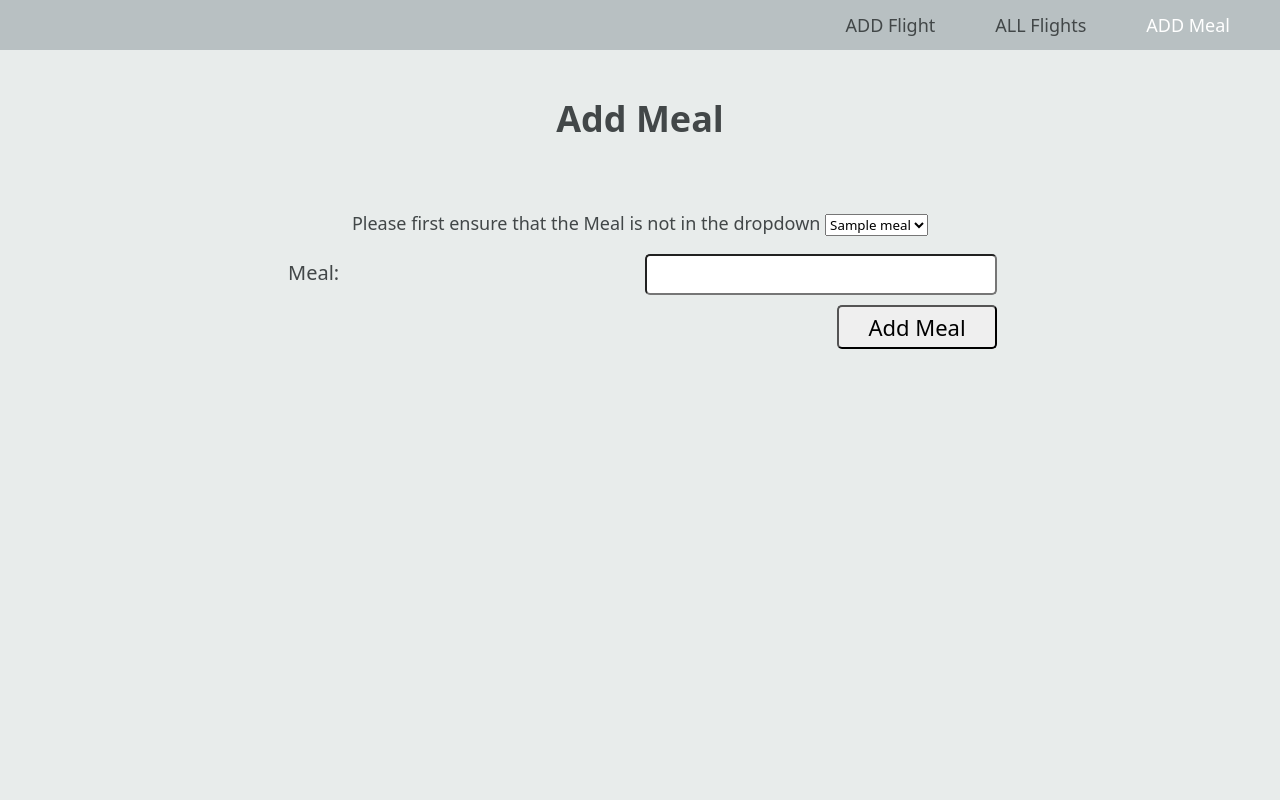
After one commit to ronrain/mongoose-flights, a Node server app: page /meals/new in a window 1280 px wide. The commit adds this page. Run offline with Node 20, Linux system fonts and the light colour scheme; tables that the repository leaves empty hold one stand-in row (values such as "Sample post"); some libraries are stand-ins or nearby versions.

Commit message:
part 3 complete

```diff
--- /dev/null
+++ b/controllers/meals.js
@@ -0,0 +1,31 @@
+import { Meal } from "../models/meal.js";
+
+function newMeal(req, res) {
+  Meal.find({})
+  .then(meals => {
+    res.render('meals/new', {
+      meals: meals,
+      title: 'Add Meal',
+    })
+  })
+  .catch(err => {
+    console.log(err)
+    res.redirect("/flights")
+  })
+}
+
+function create(req, res){
+  Meal.create(req.body)
+  .then(meal => {
+    res.redirect('/meals/new')
+  })
+  .catch(err => {
+    console.log(err)
+    res.redirect("/meals/new")
+  })
+}
+
+export {
+  newMeal as new,
+  create
+}
--- a/models/flight.js
+++ b/models/flight.js
@@ -25,7 +25,8 @@ const flightSchema = new Schema({
     max: 9999
   },
   departs: Date,
-  tickets: [ticketSchema]
+  tickets: [ticketSchema],
+  food: [{type: Schema.Types.ObjectId, ref: 'Meal'}]
 },{
   timestamps: true
 })
--- /dev/null
+++ b/models/meal.js
@@ -0,0 +1,15 @@
+import mongoose from 'mongoose'
+
+const Schema = mongoose.Schema
+
+const mealSchema = new Schema({
+  name: { type: String, required: true },
+}, {
+  timestamps: true
+})
+
+const Meal = mongoose.model('Meal', mealSchema)
+
+export {
+  Meal
+}
--- a/routes/flights.js
+++ b/routes/flights.js
@@ -10,6 +10,7 @@ router.get('/:flightId', flightsCtrl.show)
 router.get('/:flightId/edit', flightsCtrl.edit)
 router.post('/', flightsCtrl.create)
 router.post('/:flightId/tickets', flightsCtrl.createTicket)
+router.post('/:flightId/meals', flightsCtrl.addToFood)
 router.delete('/:flightId', flightsCtrl.delete)
 router.put('/:flightId', flightsCtrl.update)
 
--- a/server.js
+++ b/server.js
@@ -11,6 +11,7 @@ import './config/database.js'
 // import routers
 import { router as indexRouter } from './routes/index.js'
 import { router as flightsRouter } from './routes/flights.js'
+import { router as mealsRouter } from './routes/meals.js'
 
 // create the express app
 const app = express()
@@ -32,6 +33,7 @@ app.use(
 // mount imported routes
 app.use('/', indexRouter)
 app.use('/flights', flightsRouter)
+app.use('/meals', mealsRouter)
 
 // catch 404 and forward to error handler
 app.use(function (req, res, next) {
--- /dev/null
+++ b/views/meals/new.ejs
@@ -0,0 +1,21 @@
+<%- include('../partials/html-head') %>
+<link rel="stylesheet" href="/stylesheets/flights/new.css" />
+<%- include('../partials/nav') %>
+
+<main>
+	<h1><%= title %></h1>
+  <p>Please first ensure that the Meal is not in the dropdown
+    <select>
+      <% meals.forEach(function(meal) { %>
+        <option><%= meal.name %></option>
+      <% }) %>
+    </select>
+  </p>
+  <form id="add-name-form" action="/meals" method="POST">
+    <label for="name-input">Meal:</label>
+    <input type="text" name="name" id="name-input">
+    <button type="submit">Add Meal</button>
+  </form>
+</main>
+
+<%- include('../partials/footer') %>
--- a/views/partials/nav.ejs
+++ b/views/partials/nav.ejs
@@ -10,5 +10,9 @@
     href="/flights" class=<%= title === 'All Flights' ? 'active' : '' %>
   >
     ALL Flights
+    <a
+    href="/meals/new" class=<%= title === 'Add Meal' ? 'active' : '' %>
+  >
+    ADD Meal
   </a>
   </nav>
```
Also changed, not shown: controllers/flights.js (+36 -4 lines), routes/meals.js (added, +11 -0 lines), views/flights/show.ejs (+19 -0 lines).
